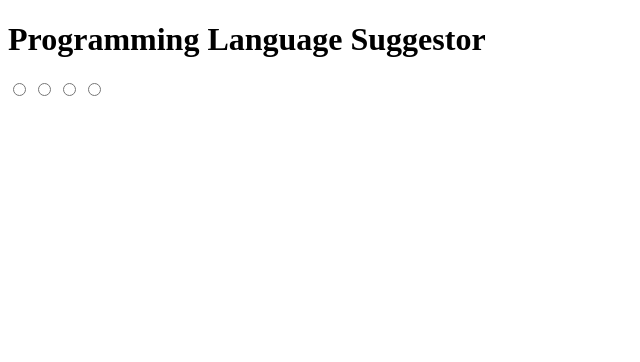
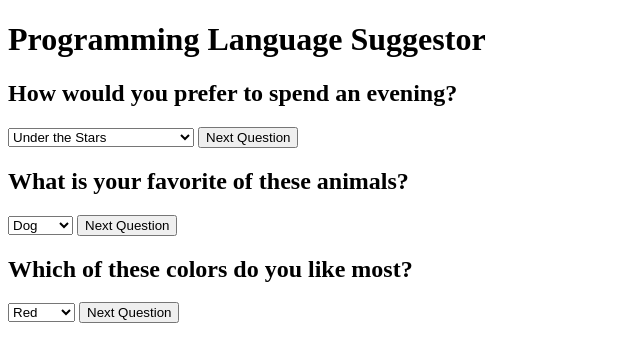
Before and after one commit to jackwillpdx/programming-languages, a plain HTML site: page index.html in a window 1280 px wide. Shown: the whole page, without its empty margins (0-640 px from the left). Drawn offline with Linux system fonts and the light colour scheme.

Commit message:
added dropdown menus

```diff
--- a/index.html
+++ b/index.html
@@ -11,19 +11,40 @@
 
 <body>
   <h1>Programming Language Suggestor</h1>
-  <form id="hobbies"></form>
-  <label>
-    <input type="radio" name="operator" value="outdoors">
-  </label>
-  <label>
-    <input type="radio" name="operator" value="inside">
-  </label>
-  <label>
-    <input type="radio" name="operator" value="meal">
-  </label>
-  <label>
-    <input type="radio" name="operator" value="family">
-  </label>
+  <h2>How would you prefer to spend an evening?</h2>
+  <form id="night-out">
+    <select id="evening">
+      <option>Under the Stars</option>
+      <option>Inside on the Couch</option>
+      <option>Going out to Eat</option>
+      <option>Surrounded by Loved Ones</option>
+    </select>
+    <button type="submit" class="btn">Next Question</button>
+  </form>
+
+  <h2>What is your favorite of these animals?</h2>
+  <form id="species">
+    <select id="animal">
+      <option>Dog</option>
+      <option>Cat</option>
+      <option>Reptile</option>
+      <option>Rodent</option>
+    </select>
+    <button type="submit" class="btn">Next Question</button>
+  </form>
+
+  <h2>Which of these colors do you like most?</h2>
+  <form id="color">
+    <select id="shade">
+      <option value="Red">Red</option>
+      <option value="Blue">Blue</option>
+      <option value="Yellow">Yellow</option>
+      <option value="Green">Green</option>
+      <option value="Purple">Purple</option>
+      <option value="Orange">Orange</option>
+    </select>
+    <button type="submit" class="btn">Next Question</button>
+  </form>
 </body>
 
 </html>
--- a/js/scrpits.js
+++ b/js/scrpits.js
@@ -0,0 +1,8 @@
+function handleSelect(event) {
+    event.preventDefault();
+    const selection = document.getElementById("evening").value;
+  }
+
+  window.addEventListener("load", function() {
+    document.getElementById("night-out").addEventListener("submit", handleSelect);
+  });
```
Also changed, not shown: 1 other file.
